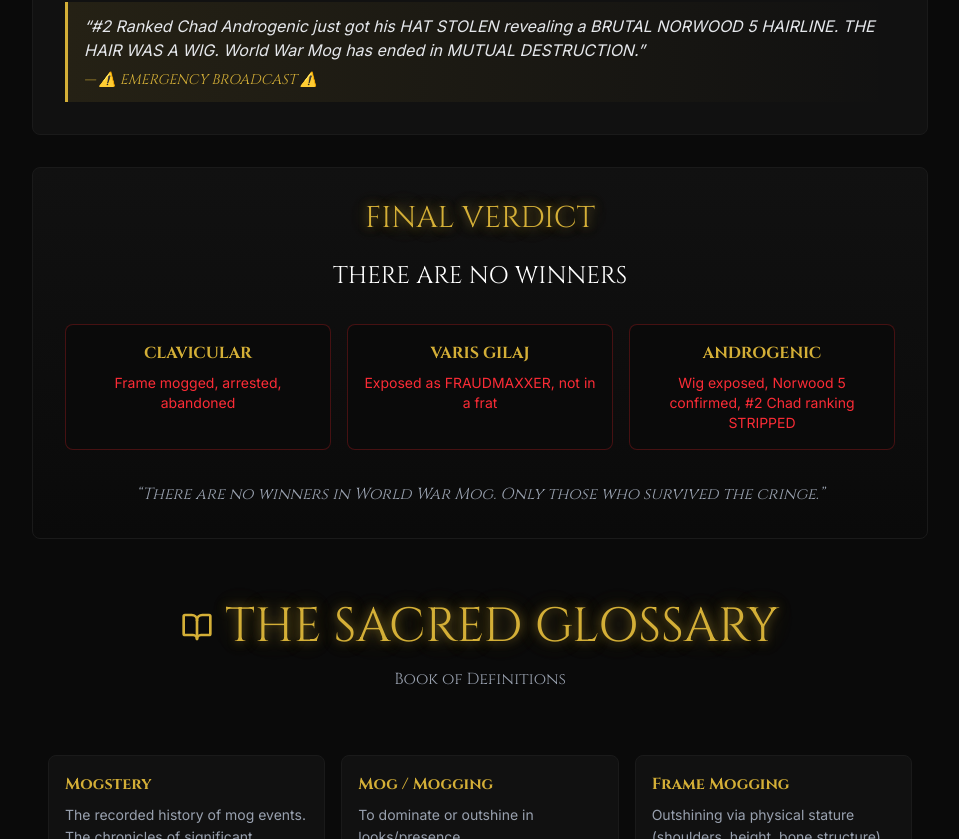
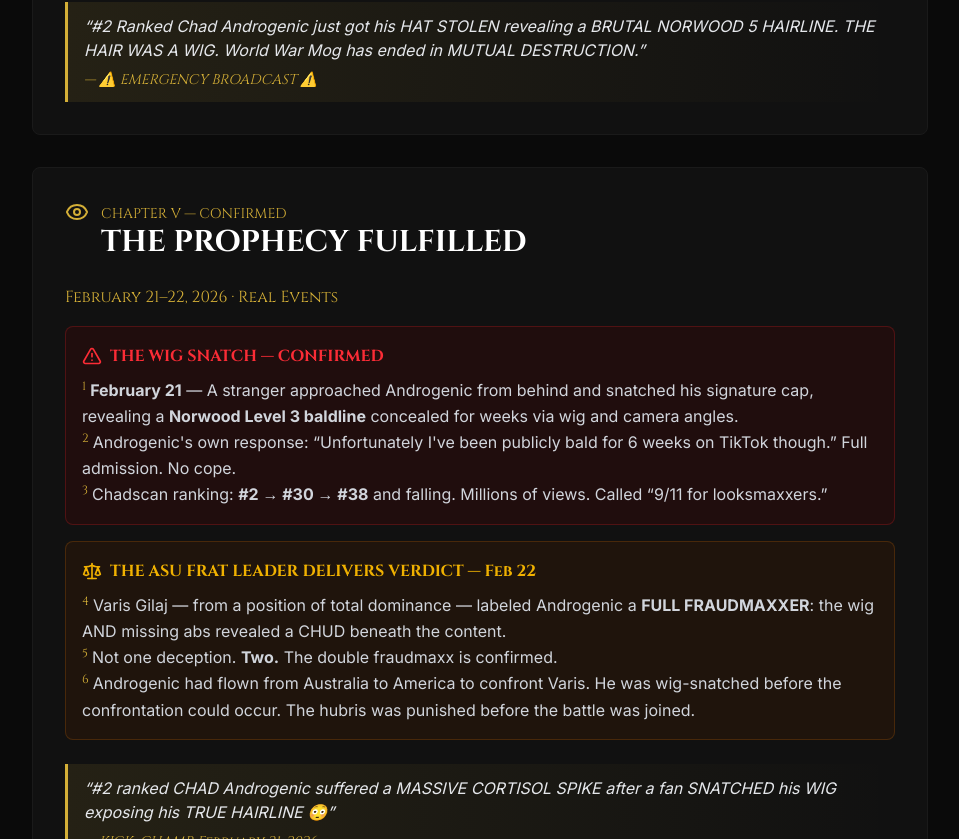
Before and after one commit to cdmxmogbot/book-of-mog, a Next.js app: page / in a window 1280 px wide. Shown: the part 3421-4260 px from the top of the page, without its empty margins (160-1119 px from the left). Built offline with nearby package versions, Linux system fonts and the light colour scheme.

Commit message:
fix: move WWM lore to scripture tab; add Ch.V confirmed events; correct Varis verdict; fix chronicle categories

```diff
--- a/src/app/page.tsx
+++ b/src/app/page.tsx
@@ -427,33 +427,94 @@ function WorldWarMog() {
         ]}
       />
 
+      {/* Chapter V */}
+      <ChapterCard
+        chapter="CHAPTER V — CONFIRMED"
+        title="THE PROPHECY FULFILLED"
+        icon={Eye}
+        content={
+          <>
+            <p className="text-[#d4af37] font-[family-name:var(--font-cinzel)] mb-4">February 21–22, 2026 · Real Events</p>
+            <div className="bg-red-950/30 border border-red-900/50 rounded-lg p-4 mb-4">
+              <div className="flex items-center gap-2 text-red-500 mb-2">
+                <AlertTriangle size={20} />
+                <span className="font-bold font-[family-name:var(--font-cinzel)]">THE WIG SNATCH — CONFIRMED</span>
+              </div>
+              <p>
+                <span className="verse-number">1</span>
+                <strong>February 21</strong> — A stranger approached Androgenic from behind and snatched his signature cap, revealing a <strong>Norwood Level 3 baldline</strong> concealed for weeks via wig and camera angles.
+              </p>
+              <p>
+                <span className="verse-number">2</span>
+                Androgenic&apos;s own response: &ldquo;Unfortunately I&apos;ve been publicly bald for 6 weeks on TikTok though.&rdquo; Full admission. No cope.
+              </p>
+              <p>
+                <span className="verse-number">3</span>
+                Chadscan ranking: <strong>#2 → #30 → #38</strong> and falling. Millions of views. Called &ldquo;9/11 for looksmaxxers.&rdquo;
+              </p>
+            </div>
+            <div className="bg-yellow-950/30 border border-yellow-900/50 rounded-lg p-4">
+              <div className="flex items-center gap-2 text-yellow-500 mb-2">
+                <Scale size={20} />
+                <span className="font-bold font-[family-name:var(--font-cinzel)]">THE ASU FRAT LEADER DELIVERS VERDICT — Feb 22</span>
+              </div>
+              <p>
+                <span className="verse-number">4</span>
+                Varis Gilaj — from a position of total dominance — labeled Androgenic a <strong>FULL FRAUDMAXXER</strong>: the wig AND missing abs revealed a CHUD beneath the content.
+              </p>
+              <p>
+                <span className="verse-number">5</span>
+                Not one deception. <strong>Two.</strong> The double fraudmaxx is confirmed.
+              </p>
+              <p>
+                <span className="verse-number">6</span>
+                Androgenic had flown from Australia to America to confront Varis. He was wig-snatched before the confrontation could occur. The hubris was punished before the battle was joined.
+              </p>
+            </div>
+          </>
+        }
+        prophecies={[
+          {
+            author: "KICK_CHAMP, February 21, 2026",
+            text: "#2 ranked CHAD Androgenic suffered a MASSIVE CORTISOL SPIKE after a fan SNATCHED his WIG exposing his TRUE HAIRLINE 😳"
+          },
+          {
+            author: "KICK_CHAMP, February 22, 2026",
+            text: "THE ASU FRAT LEADER LABELS Androgenic as a FULL FRAUDMAXXER, saying the WIG and missing ABS reveal the CHUD underneath 😳"
+          }
+        ]}
+      />
+
       {/* Final Verdict */}
       <AnimatedSection>
         <div className="scripture-card bg-gradient-to-b from-[#111] to-[#0a0a0a] border-2 border-[#d4af37]/50 rounded-lg p-8 text-center">
           <h3 className="font-[family-name:var(--font-cinzel)] text-3xl text-[#d4af37] text-glow mb-6">
-            FINAL VERDICT
+            CURRENT STANDINGS
           </h3>
           <p className="text-2xl font-[family-name:var(--font-cinzel)] text-white mb-8">
-            THERE ARE NO WINNERS
+            THE WAR IS NOT OVER
           </p>
 
           <div className="grid md:grid-cols-3 gap-4 mb-8">
-            <div className="bg-[#0a0a0a] rounded-lg p-4 border border-red-900/50">
+            <div className="bg-[#0a0a0a] rounded-lg p-4 border border-yellow-700/50">
               <h4 className="text-[#d4af37] font-[family-name:var(--font-cinzel)] font-bold mb-2">CLAVICULAR</h4>
-              <p className="text-red-500 text-sm">Frame mogged, arrested, abandoned</p>
+              <p className="text-yellow-500 text-sm font-bold mb-1">⬆ THE HEIR</p>
+              <p className="text-gray-400 text-sm">GQ-endorsed. Frame mogged, arrested, but ascending. Power vacuum opens.</p>
             </div>
-            <div className="bg-[#0a0a0a] rounded-lg p-4 border border-red-900/50">
+            <div className="bg-[#0a0a0a] rounded-lg p-4 border border-[#d4af37]/50">
               <h4 className="text-[#d4af37] font-[family-name:var(--font-cinzel)] font-bold mb-2">VARIS GILAJ</h4>
-              <p className="text-red-500 text-sm">Exposed as FRAUDMAXXER, not in a frat</p>
+              <p className="text-[#d4af37] text-sm font-bold mb-1">👑 THE JUDGE</p>
+              <p className="text-gray-400 text-sm">The natural. No maxxing required. Delivered the verdict. Untouched.</p>
             </div>
             <div className="bg-[#0a0a0a] rounded-lg p-4 border border-red-900/50">
               <h4 className="text-[#d4af37] font-[family-name:var(--font-cinzel)] font-bold mb-2">ANDROGENIC</h4>
-              <p className="text-red-500 text-sm">Wig exposed, Norwood 5 confirmed, #2 Chad ranking STRIPPED</p>
+              <p className="text-red-500 text-sm font-bold mb-1">⬇ DOUBLE FRAUDMAXXER</p>
+              <p className="text-gray-400 text-sm">Wig + fake abs confirmed. Flew from Australia. Got wig-snatched. Ranking collapsed.</p>
             </div>
           </div>
 
           <p className="text-gray-400 italic font-[family-name:var(--font-cinzel)]">
-            &ldquo;There are no winners in World War Mog. Only those who survived the cringe.&rdquo;
+            &ldquo;The scripture is a living document. Check back daily.&rdquo;
           </p>
         </div>
       </AnimatedSection>
--- a/src/data/chronicles.ts
+++ b/src/data/chronicles.ts
@@ -108,56 +108,6 @@ export const chronicles: ChronicleEntry[] = [
     verdict: 'HARDMAXXING THE RECOVERY. OVERHEAD LIGHTING COPE PERSISTS. RETRIAL LOOKS MORE FAVORABLE.'
   },
   {
-    id: 'androgenic-exposé',
-    date: '2026-02-21',
-    displayDate: 'February 21, 2026 · The Streets',
-    title: 'THE PROPHECY FULFILLED: ANDROGENIC EXPOSED',
-    icon: '🪖',
-    category: 'historic',
-    content: [
-      'The scripture had already foretold it. Written in the canonical ending of World War Mog: "Androgenic\'s wig snatched (Norwood 5)." The scholars did not know when. Only that it would come.',
-      'On February 21st, 2026, the prophecy was fulfilled.',
-      'An unidentified individual approached Androgenic from behind during an outdoor interaction and snatched his signature baseball cap from his head. The footage revealed a pronounced Norwood Level 3 baldline — a hairline Androgenic had been concealing for approximately seven weeks through wigmaxxing: a combination of a hairpiece, headwear dependency, and strategic camera angles.',
-      'Androgenic\'s response confirmed everything: "Unfortunately I\'ve been publicly bald for 6 weeks on TikTok though." Zero cope attempted. Full acknowledgment. The wig had been real.',
-      'Kick_Champ\'s immediate verdict: "#2 ranked CHAD Androgenic suffered a MASSIVE CORTISOL SPIKE after a fan SNATCHED his WIG exposing his TRUE HAIRLINE."',
-      '@AutismCapital posted the viral clip to X with the caption: "GENERATIONAL AURA LOSS. No recovery possible. Baldmogged." The post accumulated millions of views within hours.',
-      'The community called it 9/11 for looksmaxxers. TsjGetEm declared: "I might actually cry because number one Chad just got mogged. He got caught for wigmaxxing." His Chadscan ranking collapsed from #2 to beyond #38 and continued falling.',
-      'The fraud was not merely aesthetic. It was philosophical. A man who built an empire on the premise of genetic optimization had been concealing his most critical genetic variable. The looksmaxxing community, built on the absolute theology of transparency and bone structure, could not forgive the deception.',
-      'But the scholars of MogChat noted something beyond the spectacle. The scripture had named this event before it occurred. The Book of Mog is not merely a record of events. It is a prophetic document.',
-      'The wig fell. The crown fell with it. The prophecy is sealed.'
-    ],
-    quote: {
-      text: '#2 ranked CHAD Androgenic suffered a MASSIVE CORTISOL SPIKE after a fan SNATCHED his WIG exposing his TRUE HAIRLINE 😳',
-      author: 'Kick_Champ (@Kick_Champ), February 21, 2026'
-    },
-    verdict: 'WIGMAXXER. FRAUDMAXXER. NORWOOD 3 CONFIRMED. THE PROPHECY WAS REAL. THE SCRIPTURE KNEW.'
-  },
-  {
-    id: 'asu-verdict',
-    date: '2026-02-22',
-    displayDate: 'February 22, 2026 · Worldwide',
-    title: 'THE ASU FRAT LEADER DELIVERS FINAL VERDICT',
-    icon: '⚖️',
-    category: 'ranking',
-    content: [
-      'One day after the wig fell, a new power entered the record.',
-      'Varis Gilaj — known to the internet as the ASU Frat Leader — delivered the official verdict on Androgenic. His conclusion, amplified by Kick_Champ: "THE ASU FRAT LEADER LABELS Androgenic as a FULL FRAUDMAXXER, saying the WIG and missing ABS reveal the CHUD underneath."',
-      'Not one deception. Two. The wig concealed a Norwood 3 hairline. But there was also the matter of the abs — apparently absent in person, present only in content. The fraudmaxxing ran deeper than the community had first understood.',
-      'Varis Gilaj is what the looksmaxxing community calls a natural: no stacking of interventions, no documented maxxing protocol, no hormone cycling. Just raw genetic expression.',
-      'The correct timeline must be stated clearly. On February 5th, 2026, Braden "Clavicular" Peters — the rising face of looksmaxxing, subject of a GQ profile — hosted an IRL stream at Arizona State University. Varis Gilaj appeared in the frame. The frame-mog was immediate and total. By February 6th it had gone viral. By February 11th, the internet had 23,000 likes on a single post about Varis.',
-      'Then came the detail that changes everything. Upon learning of Varis\'s existence and viral dominance, Androgenic — self-proclaimed #1 Chad — flew from Australia to the United States. Not for a vacation. Not for content. To find Varis Gilaj and physically reclaim his status through a frame-mog confrontation.',
-      'He never got there. On February 21st, before the confrontation could occur, a stranger snatched his wig on the street and exposed the fraud. The mission ended before it began. The hubris was punished before the battle was joined.',
-      'On February 22nd, Varis delivered his verdict from a position of total dominance: the wig and the missing abs together constituted full fraudmaxxery. Not one lie. Two.',
-      'The Book of Mog had written: "Varis exposed as fraudmaxxer, Androgenic\'s wig snatched." The Androgenic half: fulfilled exactly. The Varis half: inverted. He was not exposed — he was the one exposing. The scripture prophesied the axis correctly. The role assignments require a correction.',
-      'The record is updated. The timeline is sealed.'
-    ],
-    quote: {
-      text: 'THE ASU FRAT LEADER LABELS Androgenic as a FULL FRAUDMAXXER, saying the WIG and missing ABS reveal the CHUD underneath 😳',
-      author: 'Kick_Champ (@Kick_Champ), February 22, 2026'
-    },
-    verdict: 'ANDROGENIC: DOUBLE FRAUDMAXXER (WIG + FAKE ABS). VARIS: THE JUDGE. CLAVICULAR: THE HEIR. WORLD WAR MOG HAS REACHED GQ MAGAZINE.'
-  },
-  {
     id: 'zach-arrival',
     date: '2026-02-22',
     displayDate: 'February 22, 2026 · The United States',
```
